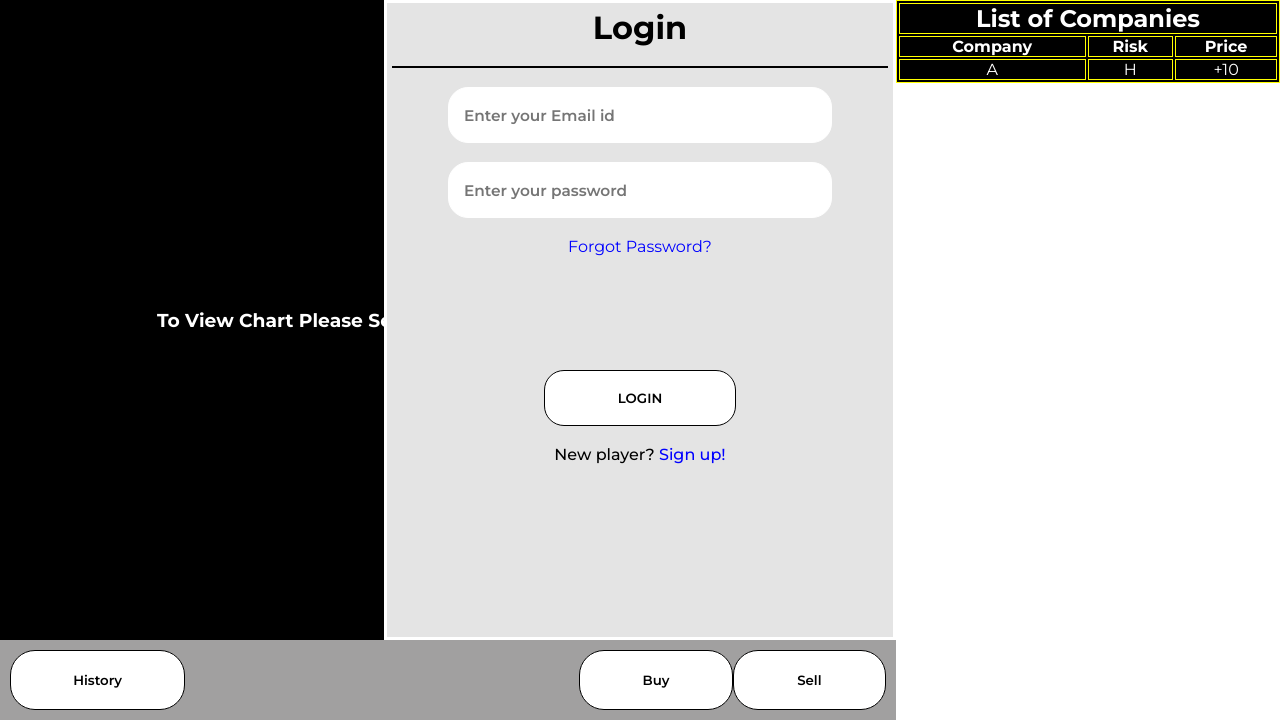
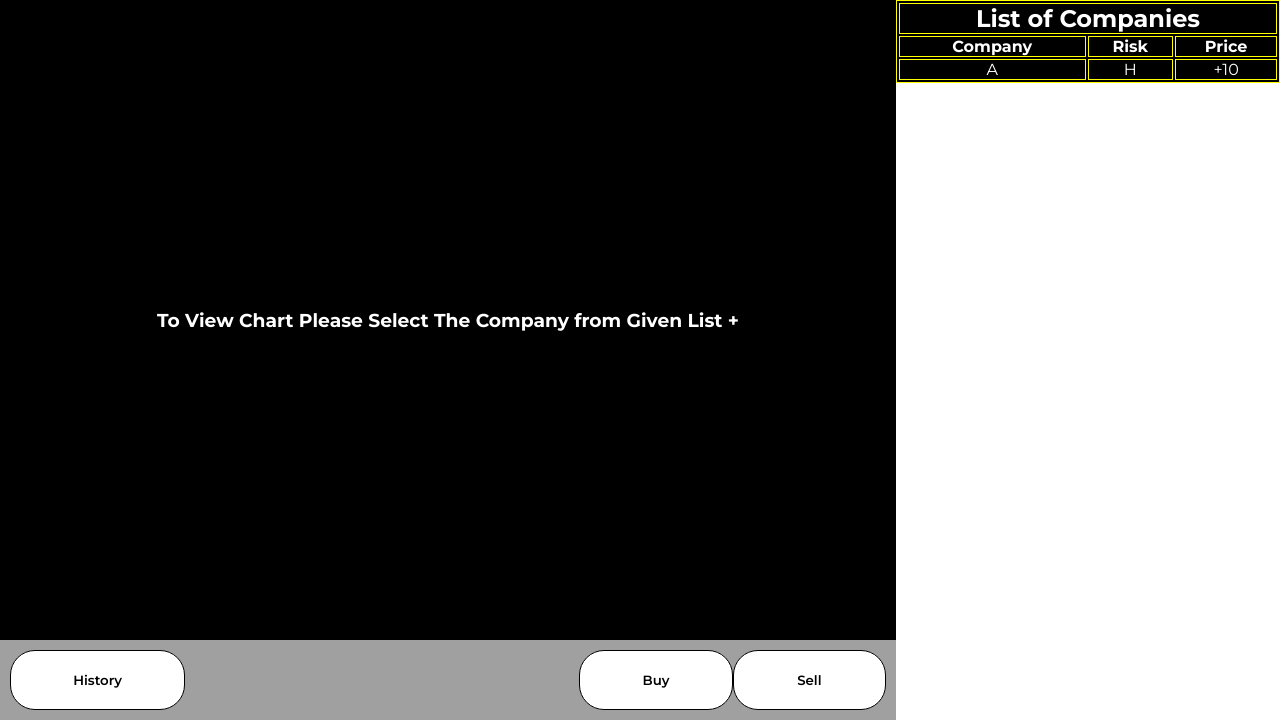
Before and after one commit to salunkheshubham263-commits/Stock-Exchange-Game, a Flask app: page /home in a window 1280 px wide. Shown: the part 80-800 px from the top of the page. Run offline with Flask 3, Linux system fonts and the light colour scheme.

Commit message:
add new file form page and modify home,css,js files

```diff
--- a/static/css/global_style.css
+++ b/static/css/global_style.css
@@ -138,7 +138,6 @@ body.loading_page .main .bottom .loading_line .internal_loading_line{
 body.privacyPolicy .main{
     width: 100%;
     height: auto;
-    border: 2px solid green;
     background-color: black;
     padding: 20px;
     color: white;
@@ -165,14 +164,18 @@ body.privacyPolicy .main button:hover{
     background-color: red;
     color: white;
 }
-/* The code which is give below is used for desiging the Home Page*/
-body.home_page .main{
+
+/*The code whuch is given below is used for designing the form page*/
+body.form_page .main{
     width: 100%;
     height: 100vh;
-    filter: blur(0px);
+    border: 2px solid green;
+    filter: blur("30px");
+    overflow: hidden;
+    filter: blur(3px);
 }
-/* The code which is give below is used for desiging the LOgin page*/
-body.home_page .form{
+
+body.form_page .form{
     border: 3px solid white;
     width: 40vw;
     height: 80vh;
@@ -185,14 +188,14 @@ body.home_page .form{
     padding: 5px;
 }
 
-body.home_page .form form{
+body.form_page .form form{
     width: 100%;
     height: auto;
     display: flex;
     flex-direction: column;
     align-items: center;
 }
-body.home_page .form form .name1{
+body.form_page .form form .name1{
     width: 30vw;
     height: 7vh;
     border-radius: 20px;
@@ -203,10 +206,10 @@ body.home_page .form form .name1{
     font-weight: 550;
     font-size: 1.2vw;
 }
-body.home_page .form form .name1:active{
+body.form_page .form form .name1:active{
     border: 0.5px solid black;
 }
-body.home_page .form form .login_button{
+body.form_page .form form .login_button{
     width: 15vw;
     height: 7vh;
     border-radius: 20px;
@@ -216,18 +219,24 @@ body.home_page .form form .login_button{
     border: 1.5px solid black;
     transition: ease 0.5s;
 }
-body.home_page .form form .login_button:hover{
+body.form_page .form form .login_button:hover{
     background-color: green;
     color: white;
     cursor: pointer;
 }
-body.home_page .form form #back_login:hover{
+body.form_page .form form #back_login:hover{
     background-color: red;
     color: white;
 }
-body.home_page .form form #back_login2:hover{
+body.form_page .form form #back_login2:hover{
     background-color: red;
     color: white;
+}
+/* The code which is give below is used for designing the Home Page*/
+body.home_page .main{
+    width: 100%;
+    height: 100vh;
+    filter: blur(0px);
 }
 body.home_page .main nav .account_icon{
     width: 4vw;
--- a/static/js/global_script.js
+++ b/static/js/global_script.js
@@ -32,8 +32,7 @@ if(document.body.classList.contains('privacyPolicy')){
         window.location.href = "loading_page.html"
     })
 }
-if(document.body.classList.contains('home_page')){
-    const main = document.querySelector(".main");
+if(document.body.classList.contains('form_page')){
     const forgotPassword = document.querySelector(".forgot_password");
     const loginForm = document.querySelector("#login_form");
     const password = document.querySelector("#forgotPassword_form");
@@ -43,10 +42,8 @@ if(document.body.classList.contains('home_page')){
     const signUpForm = document.querySelector("#signUp_form");
     const Back_button1 = document.querySelector("#back_login2");
     const signUpButton1 = document.querySelector("#signUp_button");
-    const leaderBoard = document.querySelector(".leaderboard");
-    const digital_clock = document.querySelector(".digital-clock");
 
-    forgotPassword.addEventListener("click", () => {
+        forgotPassword.addEventListener("click", () => {
         password.style.display = "block";
         loginForm.style.display = "none";
     })
@@ -62,7 +59,6 @@ if(document.body.classList.contains('home_page')){
             alert("Please fill email and password");
         }else{
         loginForm.style.display = "none";
-        main.style.filter = "blur(0)";
         }
     })
     signUpButton.addEventListener("click", () => {
@@ -90,6 +86,12 @@ if(document.body.classList.contains('home_page')){
         }
     })
 
+}
+if(document.body.classList.contains('home_page')){
+    const leaderBoard = document.querySelector(".leaderboard");
+    const digital_clock = document.querySelector(".digital-clock");
+
+
     leaderBoard.addEventListener("click", () => {
         window.location.href = "leaderBoard.html";
     })
--- a/templates/home_page.html
+++ b/templates/home_page.html
@@ -17,145 +17,6 @@
     <link rel="stylesheet" href="../static/css/global_style.css" />
   </head>
   <body class="home_page">
-    <div class="form" id="login_form" style="z-index: 99; display: {{'block' if show_forms else 'none'}};">
-      <h1 align="center" style="color: black">Login</h1>
-      <br />
-      <hr style="border: 0.5px solid black" />
-      <br />
-      <form action="/login" method="post">
-        <input
-          class="name1"
-          id="email1"
-          type="email"
-          name="email"
-          placeholder="Enter your Email id"
-          required
-        /><br />
-        <input
-          class="name1"
-          id="pass1"
-          type="password"
-          name="password"
-          placeholder="Enter your password"
-          required
-        /><br />
-        <a class="forgot_password" style="color: blue; cursor: pointer"
-          >Forgot Password?</a
-        ><br /><br /><br /><br /><br /><br />
-        <input
-          type="submit"
-          id="u_login"
-          name="login"
-          value="LOGIN"
-          class="login_button"
-        /><br />
-        <p style="color: black; font-weight: 500">
-          New player?
-          <a class="sign_up" style="color: blue; cursor: pointer">Sign up!</a>
-        </p>
-      </form>
-    </div>
-    <div class="form" id="forgotPassword_form" style="z-index: 98; display: none">
-      <h1 align="center" style="color: black">Forgot Password</h1>
-      <br />
-      <hr style="border: 0.5px solid black" />
-      <br />
-      <form action="/forgetPassword" method="post">
-        <input
-          class="name1"
-          type="email"
-          name="email"
-          placeholder="Enter your Email id"
-          required
-        />
-        <p style="color: black; font-weight: 500; font-size: 0.9vw">
-          We will send you a password through a email
-        </p>
-        <br />
-        <input
-          type="submit"
-          name="Pass"
-          value="Get Password"
-          class="login_button"
-          id="get_pass"
-        /><br />
-        <input
-          type="submit"
-          name="back"
-          value="Back"
-          class="login_button"
-          id="back_login"
-        />
-      </form>
-    </div>
-    <div class="form" id="signUp_form" style="z-index: 97; overflow: auto; display: none;">
-      <h1 align="center" style="color: black">Sign UP.</h1>
-      <br />
-      <hr style="border: 0.5px solid black" />
-      <br />
-      <form action="/signUp" method="post">
-        <input
-          class="name1"
-          type="text"
-          id="first_name"
-          name="first_name"
-          placeholder="Enter your First Name"
-          required
-        /><br />
-        <input
-          class="name1"
-          type="text"
-          id="last_name"
-          name="last_name"
-          placeholder="Enter your Last Name"
-          required
-        /><br />
-        <input
-          class="name1"
-          type="text"
-          id="username"
-          name="Username"
-          placeholder="Enter your Username"
-          required
-        />
-        <p style="color: black; font-weight: 500; font-size: 0.9vw">
-          note:- Username should be unique and not your real name.
-        </p>
-        <br />
-        <input
-          class="name1"
-          type="email"
-          id="email2"
-          name="email"
-          placeholder="Enter your Email id"
-          required
-        /><br />
-        <input
-          class="name1"
-          type="password"
-          id="pass2"
-          name="password"
-          placeholder="Create a Strong Password"
-          required
-        /><br />
-        <div>
-          <input
-            type="submit"
-            name="sign-up"
-            value="Sign Up"
-            class="login_button"
-            id="signUp_button"
-          />
-          <input
-            type="submit"
-            name="back"
-            value="Back"
-            class="login_button"
-            id="back_login2"
-          />
-        </div>
-      </form>
-    </div>
     <div class="main">
       <nav>
         <img src="../static/images/account.png" class="account_icon" />
```
Also changed, not shown: templates/form.html (added, +166 -0 lines).
